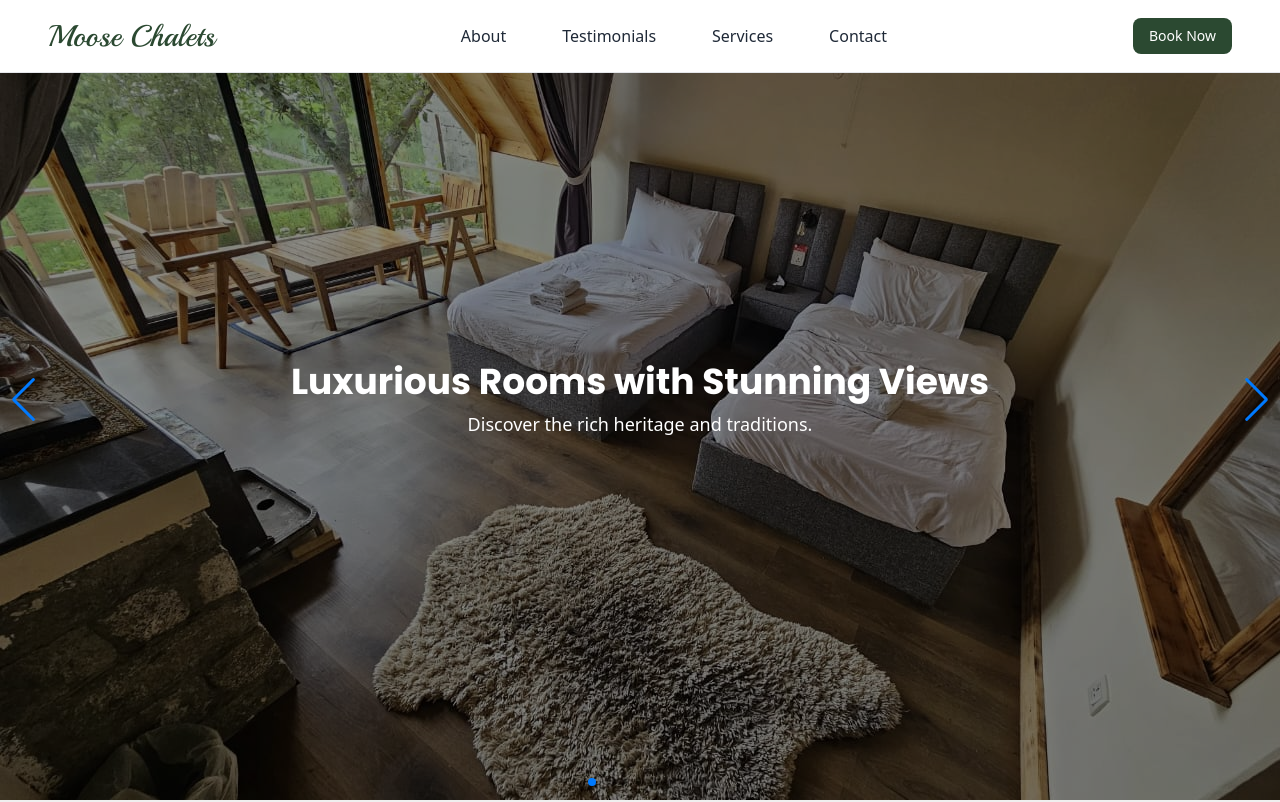
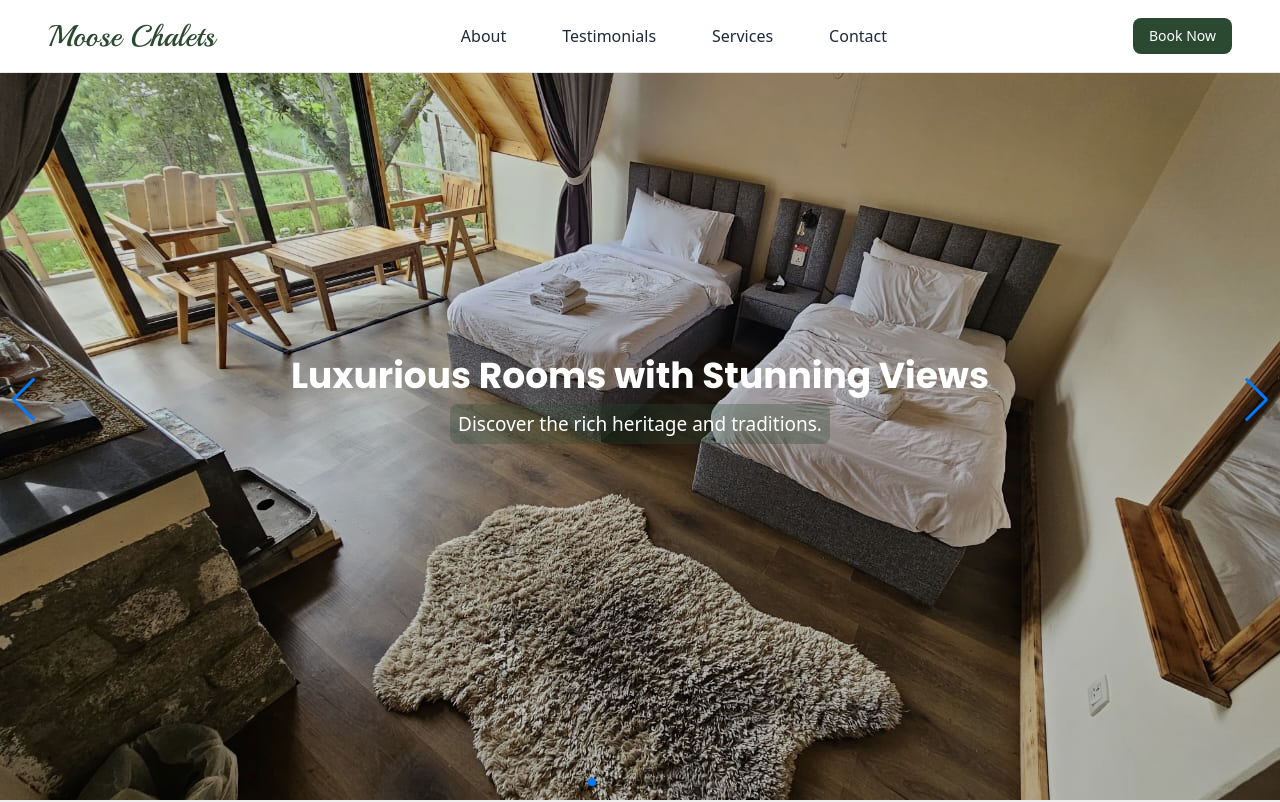
Before and after one commit to LubnaKhush/moose-chalets, a Next.js app: page / in a window 1280 px wide. Shown: the top 802 px of the page. Built offline with nearby package versions, Linux system fonts and the light colour scheme.

Commit message:
"changed slider opacity"

```diff
--- a/src/sections/HeroSection.jsx
+++ b/src/sections/HeroSection.jsx
@@ -69,7 +69,7 @@ export default function HeroSection() {
           nextEl: ".swiper-button-next",
         }}
         pagination={{ clickable: true }}
-        autoplay={{ delay: 1700 }} // Set autoplay delay
+        autoplay={{ delay: 3000 }} // Set autoplay delay
         className="h-full"
       >
         {images.map((image, index) => (
@@ -83,11 +83,11 @@ export default function HeroSection() {
               alt={image.title}
               className="w-full h-full object-cover"
             />
-            <div className="absolute inset-0 bg-black bg-opacity-45 flex flex-col  justify-center sm:items-center text-white p-4">
+            <div className="absolute inset-0 bg-black bg-opacity-15 flex flex-col  justify-center sm:items-center text-white p-4">
               <h2 className="text-2xl sm:text-4xl font-Poppins  font-bold mb-2 t">
                 {image.title}
               </h2>
-              <p className="text-base sm:text-lg">{image.description}</p>
+              <p className="text-base bg-heading bg-opacity-30 p-2 rounded-lg sm:text-[19px]">{image.description}</p>
             </div>
           </SwiperSlide>
         ))}
```
